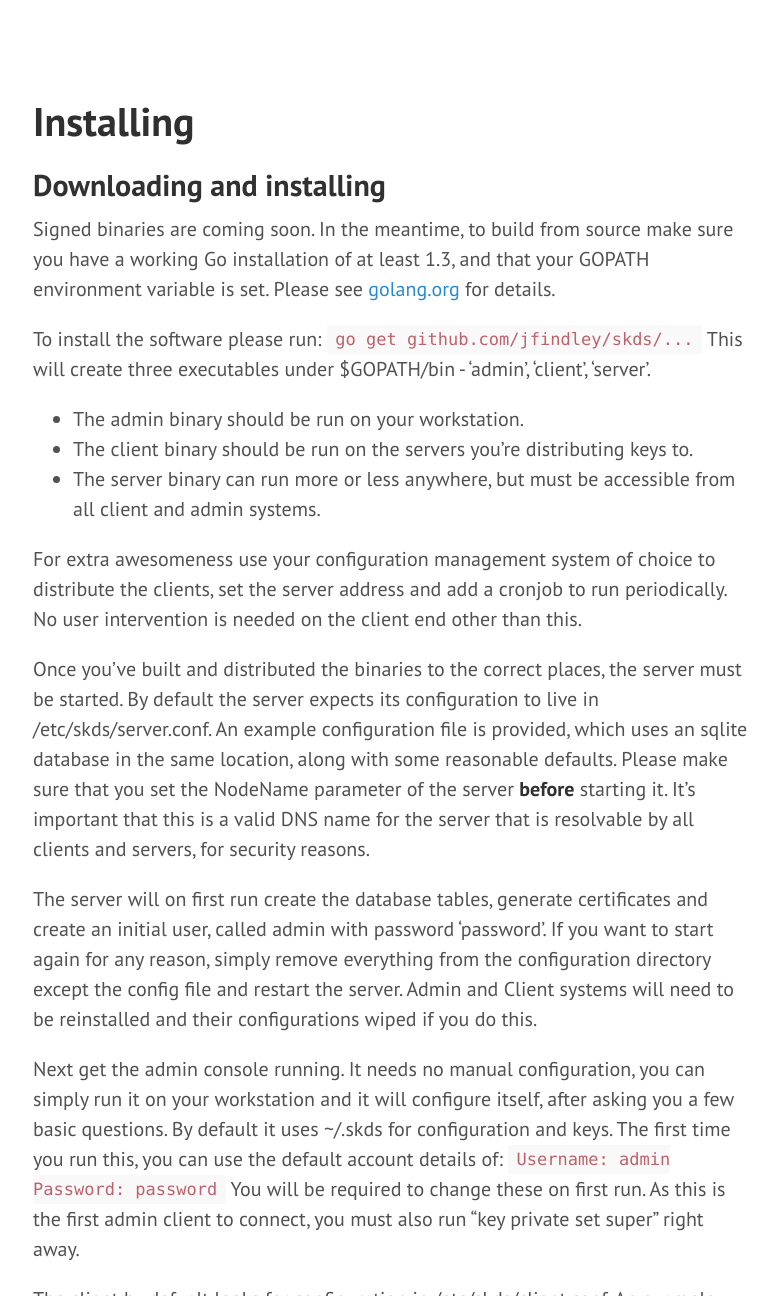
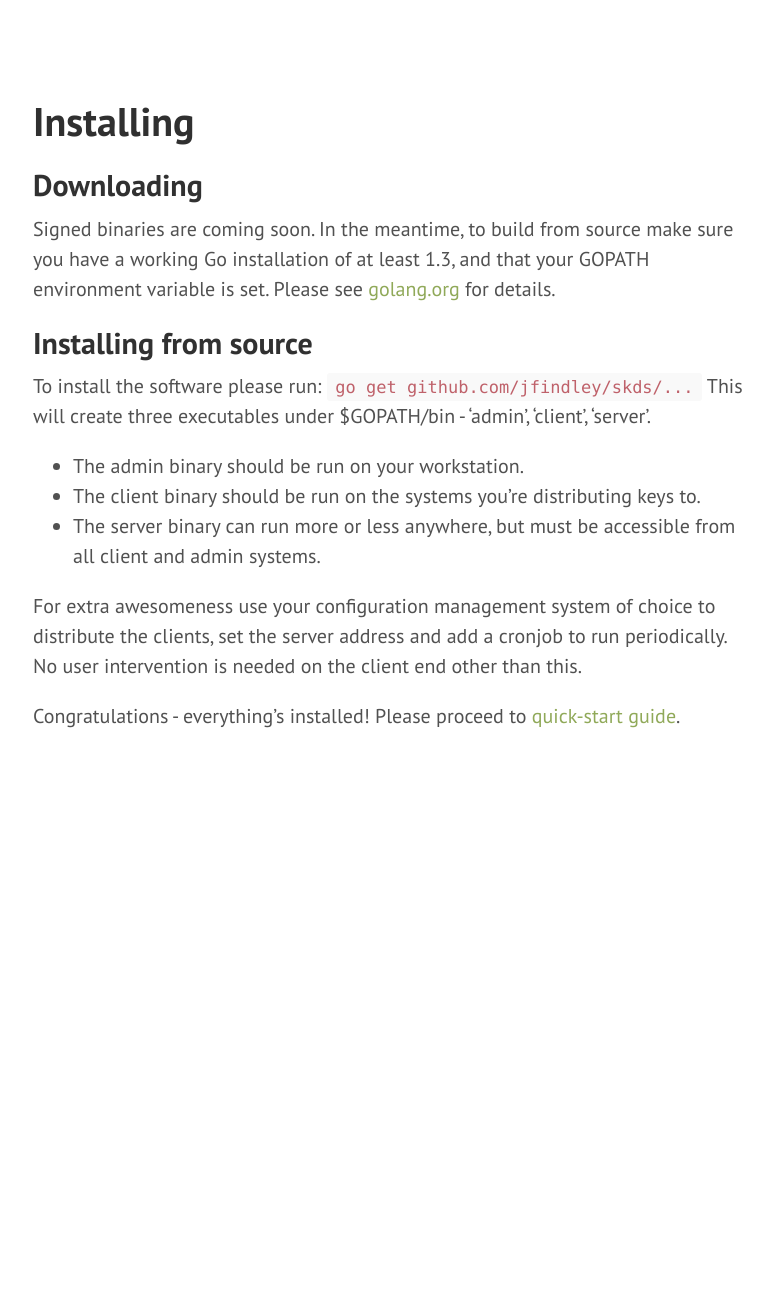
Before and after one commit to jfindley/skds-website, a Jekyll site: the page built from installing.md, in a window 1280 px wide and 1400 px high, cut to the strip 104-1400 px from the top of the window. Shown: the whole strip, without its empty margins (427-1205 px from the left). Built offline with Jekyll 4.4.1, drawn with Linux system fonts in a browser that asks for light colours; Markdown is read by kramdown in place of the engine named in the settings; some of the changed text lies outside the part shown.

Commit message:
Add security, installing, quickstart'

````diff
--- /dev/null
+++ b/Gemfile
@@ -0,0 +1 @@
+gem 'github-pages'
--- a/_layouts/default.html
+++ b/_layouts/default.html
@@ -3,7 +3,7 @@
 
   {% include head.html %}
 
-  <body>
+  <body class="theme-base-0b">
 
     {% include sidebar.html %}
 
--- a/installing.md
+++ b/installing.md
@@ -3,34 +3,21 @@ layout: page
 title: Installing
 ---
 
-Downloading and installing
----
+## Downloading
 
 Signed binaries are coming soon.
 In the meantime, to build from source make sure you have a working Go installation of at least 1.3, and that your GOPATH environment variable is set.
 Please see [golang.org](http://golang.org/doc/install) for details.
 
+## Installing from source
+
 To install the software please run: ```go get github.com/jfindley/skds/...```
 This will create three executables under $GOPATH/bin - 'admin', 'client', 'server'.
 
  * The admin binary should be run on your workstation.
- * The client binary should be run on the servers you're distributing keys to.
+ * The client binary should be run on the systems you're distributing keys to.
  * The server binary can run more or less anywhere, but must be accessible from all client and admin systems.
 
 For extra awesomeness use your configuration management system of choice to distribute the clients, set the server address and add a cronjob to run periodically.  No user intervention is needed on the client end other than this.
 
-Once you've built and distributed the binaries to the correct places, the server must be started.
-By default the server expects its configuration to live in /etc/skds/server.conf.  An example configuration file is provided, which uses an sqlite database in the same location, along with some reasonable defaults.
-Please make sure that you set the NodeName parameter of the server **before** starting it.  It's important that this is a valid DNS name for the server that is resolvable by all clients and servers, for security reasons.
-
-The server will on first run create the database tables, generate certificates and create an initial user, called admin with password 'password'.
-If you want to start again for any reason, simply remove everything from the configuration directory except the config file and restart the server.  Admin and Client systems will need to be reinstalled and their configurations wiped if you do this.
-
-Next get the admin console running.  It needs no manual configuration, you can simply run it on your workstation and it will configure itself, after asking you a few basic questions.  By default it uses ~/.skds for configuration and keys.
-The first time you run this, you can use the default account details of:
-``` Username: admin Password: password```
-You will be required to change these on first run.  As this is the first admin client to connect, you must also run "key private set super" right away.
-
-The client by defualt looks for configuration in /etc/skds/client.conf.  An example config file is provided, most people should only need to change the NodeName to something unique to that client (e.g. hostname) and the Address to point at the server.  You must use the DNS name configured earlier here, not an IP address.
-
 Congratulations - everything's installed!  Please proceed to [quick-start guide](/quickstart).
````
Also changed, not shown: index.md (+7 -8 lines), quickstart.md (+27 -0 lines), security.md (added, +31 -0 lines).
